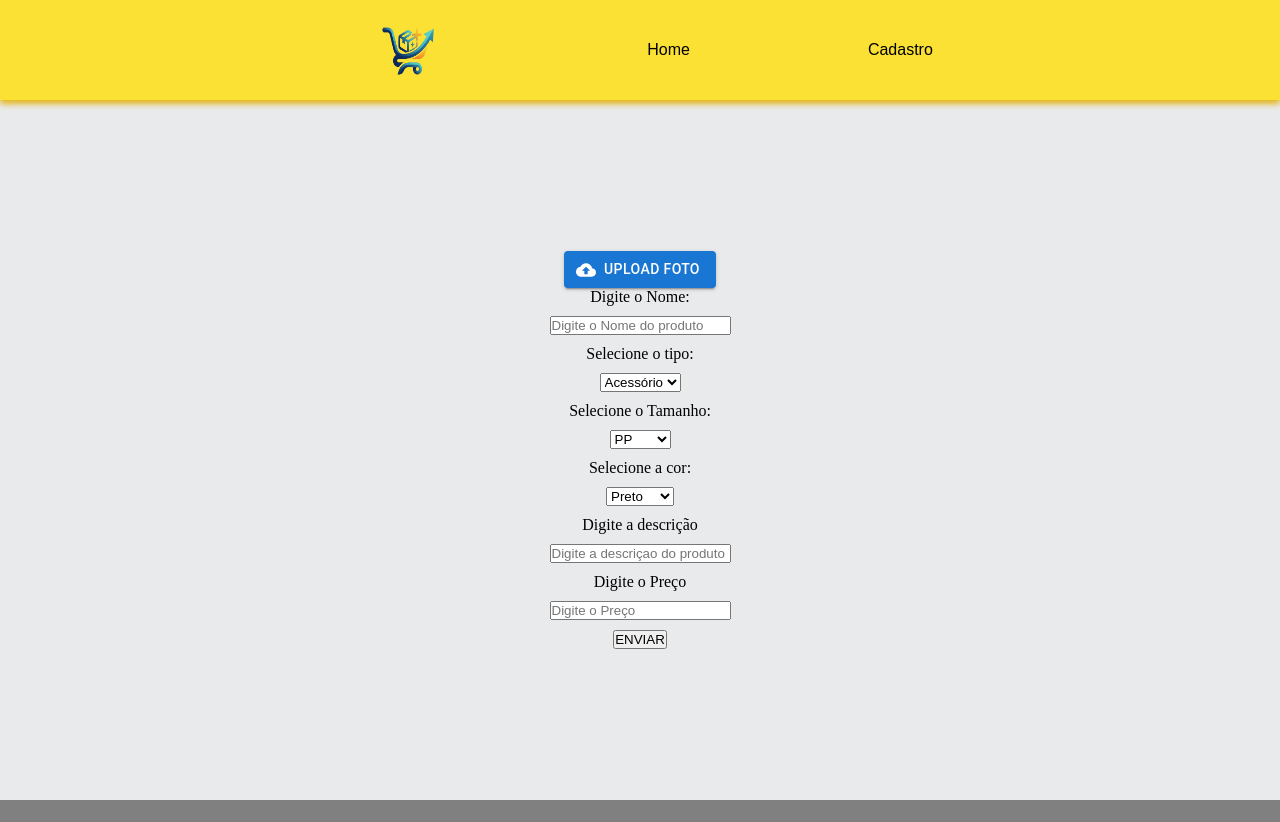
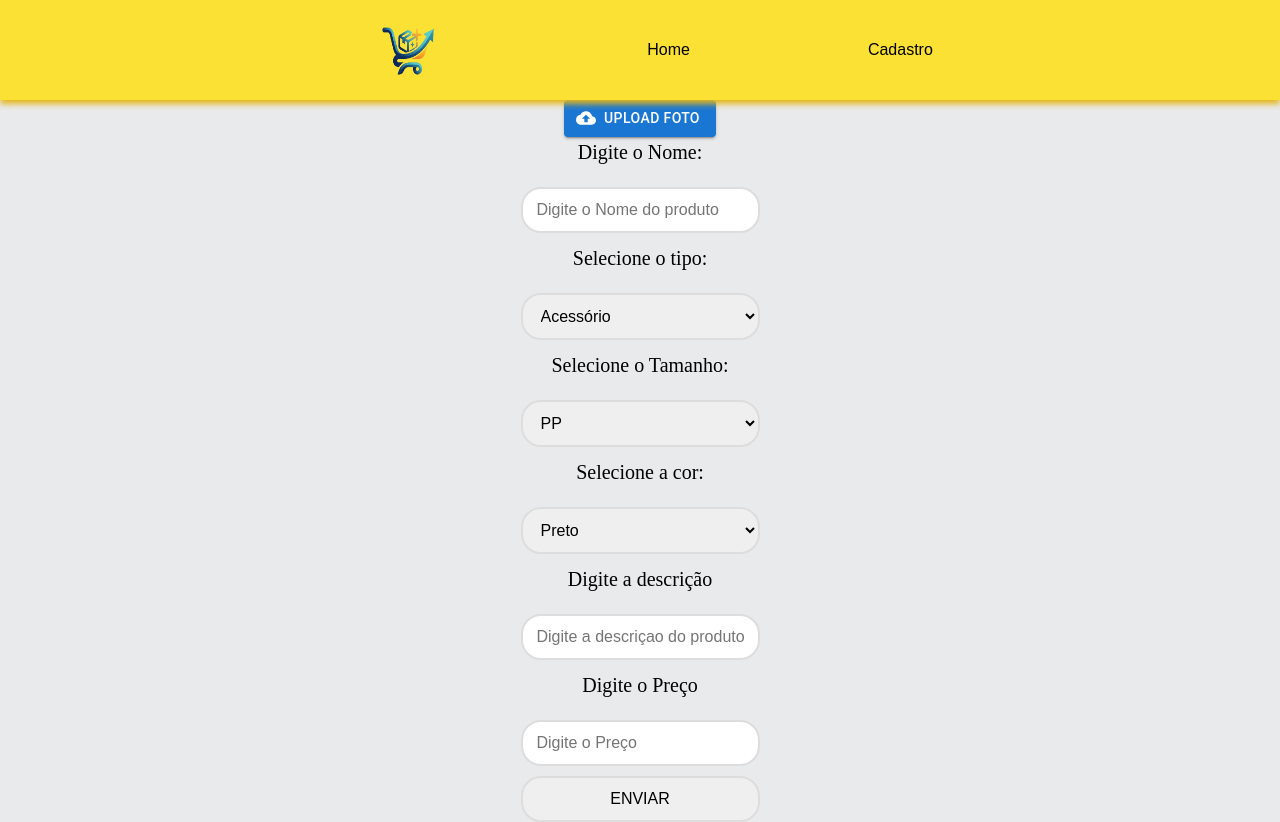
Before and after one commit to SantoAmaroFC/e-commerce-projeto, a React (Vite) app in the folder e-commerce projeto 1 luiz/: page /cadastro in a window 1280 px wide. Both pictures are taken after a click on the button "Cadastro". Before the commit the page ends 800 px from the top, so only its background shows below. Built offline with nearby package versions, Linux system fonts and the light colour scheme.

Commit message:
cadastro feito

```diff
--- a/e-commerce projeto 1 luiz/src/App.css
+++ b/e-commerce projeto 1 luiz/src/App.css
@@ -104,3 +104,28 @@
     transform: translateX(100%);
   }
 }
+.input-cad {
+  width: 100%;
+  padding: 12px 14px;
+  border: 2px solid #ddd;
+  border-radius: 20px;
+  font-size: 16px;
+  outline: none;
+  transition: 0.3s;
+  cursor: pointer;
+
+
+}
+
+
+.input-cad:focus {
+  border-color: #4f46e5;
+  box-shadow: 0 0 0 3px rgba(79, 70, 229, 0.2);
+}
+.cad-text{
+  font-size: 20px;
+  line-height: 1.5;
+  color: #000000;
+  max-width: 500px;
+  margin-bottom: 10px;
+}
--- a/e-commerce projeto 1 luiz/src/components/Cadastros.jsx
+++ b/e-commerce projeto 1 luiz/src/components/Cadastros.jsx
@@ -11,16 +11,16 @@ function Cadastro() {
 
 
 
-         <p>Digite o Nome:</p>
-    <input type='text' className='nome-produto' placeholder='Digite o Nome do produto'
+         <p className='cad-text'>Digite o Nome:</p>
+    <input type='text' className='input-cad' placeholder='Digite o Nome do produto'
         onChange={(e) => setNome((e.target.value))}
 
         />
 
-          <label className='tipo-cad'>
+          <label className='cad-text'>
             Selecione o tipo:
           </label>
-        <select
+        <select className='input-cad'
         >
         <option value="">Acessório</option>
         <option value="">Camisa</option>
@@ -31,10 +31,10 @@ function Cadastro() {
         <option value="">Meia</option>
         <option value="">Sapato</option>
         </select>
-        <label className='tamanho-cad'>
+        <label className='cad-text'>
             Selecione o Tamanho:
           </label>
-        <select
+        <select className='input-cad'
         >
         <option value="">PP</option>
         <option value="">P</option>
@@ -45,10 +45,10 @@ function Cadastro() {
         <option value="">XXGG</option>
         </select>
 
-        <label className='cor-cad'>
-            Selecione a cor:
+        <label className='cad-text'>
+           <p lassName='cad-text'> Selecione a cor:</p>
           </label>
-        <select
+        <select className='input-cad'
         >
         <option value="">Preto</option>
         <option value="">Branco</option>
@@ -56,19 +56,19 @@ function Cadastro() {
         <option value="">Cinza</option>
 
         </select>
-          <p>Digite a descrição</p>
-    <input type='text' className='descricao' placeholder='Digite a descriçao do produto'
+          <p className='cad-text'>Digite a descrição</p>
+    <input type='text' className='input-cad' placeholder='Digite a descriçao do produto'
         onChange={(e) => setDescricao((e.target.value))}
 
         />
 
-        <p>Digite o Preço</p>
-    <input type='Number' className='Preco' placeholder='Digite o Preço'
+        <p className='cad-text'>Digite o Preço</p>
+    <input type='Number' className='input-cad' placeholder='Digite o Preço'
         onChange={(e) => setPreco((e.target.value))}
 
         />
 
-      <button>ENVIAR</button>
+      <button className='input-cad'>ENVIAR</button>
 
     </div>
   )
```
